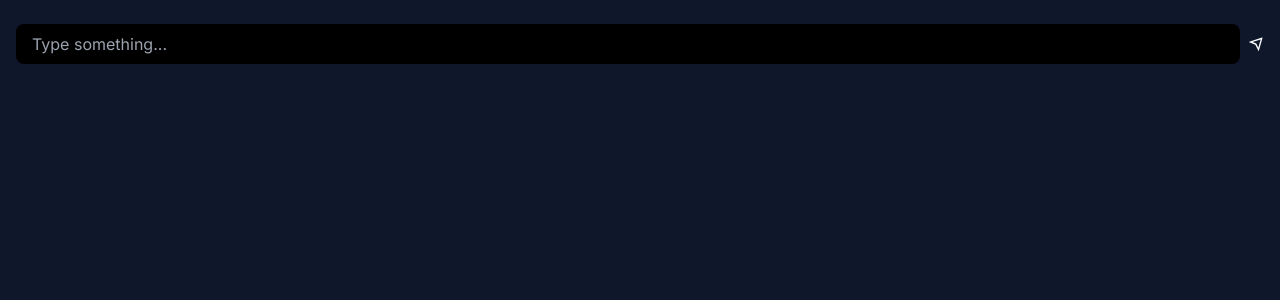
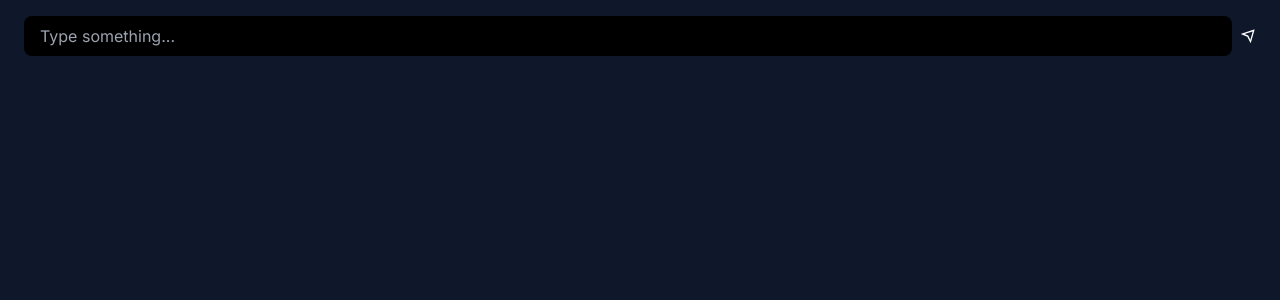
Before and after one commit to elbasel/loki, a Next.js app: page /open-ai in a window 1280 px wide. Shown: the top 300 px of the page. Built offline with nearby package versions, Linux system fonts and the light colour scheme.

Commit message:
Fix chat window

```diff
--- a/app/UI/Output.tsx
+++ b/app/UI/Output.tsx
@@ -1,10 +1,24 @@
+import { twMerge } from "tailwind-merge";
+import { withRef } from "./withRef";
+
 interface OutputProps {
   children?: React.ReactNode;
   className?: string;
+  id?: string;
 }
 
-export const Output: React.FC<OutputProps> = ({ children, className }) => {
-  return <output className={className}>{children}</output>;
+export const Output: React.FC<OutputProps> = ({ children, className, id }) => {
+  return (
+    <output
+      id={id}
+      className={twMerge(
+        "max-h-[85vh] pr-2 block overflow-y-auto overflow-x-hidden app-scrollbar scrollbar",
+        className
+      )}
+    >
+      {children}
+    </output>
+  );
 };
 
-export default Output;
+export const OutputWithRef = withRef(Output);
--- a/app/chat-window/ChatWindow.tsx
+++ b/app/chat-window/ChatWindow.tsx
@@ -1,6 +1,6 @@
 "use client";
 
-import { AutoAnimate } from "@app/UI";
+import { AutoAnimate, Output } from "@app/UI";
 import { Loader } from "@app/loader";
 import { Fragment, useEffect, useRef, useState } from "react";
 import { ChatMessage, type ChatMessageProps } from "./ChatMessage";
@@ -63,8 +63,10 @@ export const ChatWindow: React.FC<ChatWindowProps> = ({
   }, []);
 
   useEffect(() => {
-    if (!outputRef.current) return;
-    const outputElement = outputRef.current as HTMLOutputElement;
+    const outputElement = document.querySelector(
+      "#chat-window-output"
+    ) as HTMLDivElement;
+    if (!outputElement) return;
     // defer scrolling to after UI update
     setTimeout(() => {
       outputElement.scroll({
@@ -75,9 +77,12 @@ export const ChatWindow: React.FC<ChatWindowProps> = ({
   }, [messages]);
 
   return (
-    <form action={handleSubmit}>
-      <output
-        ref={outputRef}
+    <form
+      action={handleSubmit}
+      className="max-h-[100svh] overflow-y-auto"
+    >
+      <Output
+        id="chat-window-output"
         className="mt-auto overflow-y-auto scrollbar-thin"
       >
         <AutoAnimate className="flex flex-col gap-2">
@@ -92,8 +97,8 @@ export const ChatWindow: React.FC<ChatWindowProps> = ({
             </Fragment>
           ))}
         </AutoAnimate>
-      </output>
-      <div className="relative flex w-full gap-2 mt-4">
+      </Output>
+      <div className="relative flex w-full gap-2 p-2">
         <TextArea
           // TODO: forward this ref to the textarea
           // ref={textAreaRef}
--- a/app/supabase/getRecursiveAiResponse.ts
+++ b/app/supabase/getRecursiveAiResponse.ts
@@ -13,15 +13,15 @@ export const getRecursiveAiResponse = async (
   const aiResponse = await getChatCompletionFromText(
     `use text="${context}" to answer '${query}', consider the previous text between quotes to be absolutely true and don't use any information that wasn't provided.`
   );
-  // const allSupaBaseDocs = await getAllSupabaseDocs();
-  // // const aiResponseWithAllDocs = await getChatCompletionFromText(
-  // //   `use '${allSupaBaseDocs.join(
-  // //     " "
-  // //   )}' to answer '${query}', format your answer as a reply in a chat.`
-  // // );
+  const allSupaBaseDocs = await getAllSupabaseDocs();
+  const aiResponseWithAllDocs = await getChatCompletionFromText(
+    `use '${allSupaBaseDocs.join(". ")}' to answer '${query}'`
+  );
 
-  // console.log({ context, aiResponseWithAllDocs, aiResponse, allSupaBaseDocs });
-  // return aiResponseWithAllDocs;
+  if (aiResponseWithAllDocs.toLocaleLowerCase().includes("sorry"))
+    return aiResponse;
+  console.log({ context, aiResponseWithAllDocs, aiResponse, allSupaBaseDocs });
+  return aiResponseWithAllDocs;
   console.log({ aiResponse, context });
   return aiResponse;
   if (currentDepth === 2 || currentDepth > _MAX_RECURSION_DEPTH) {
```
